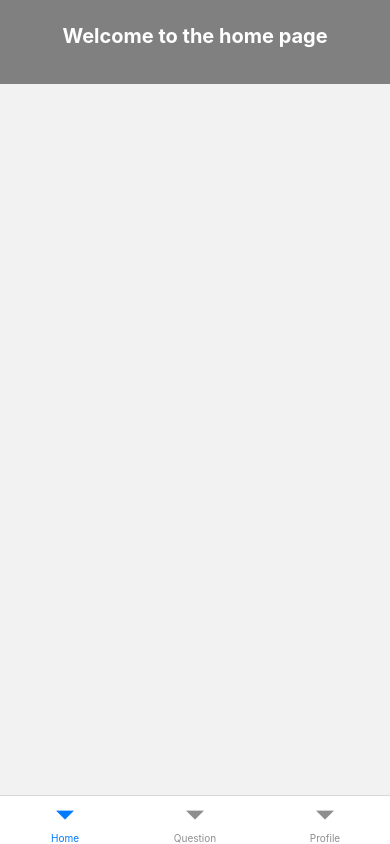
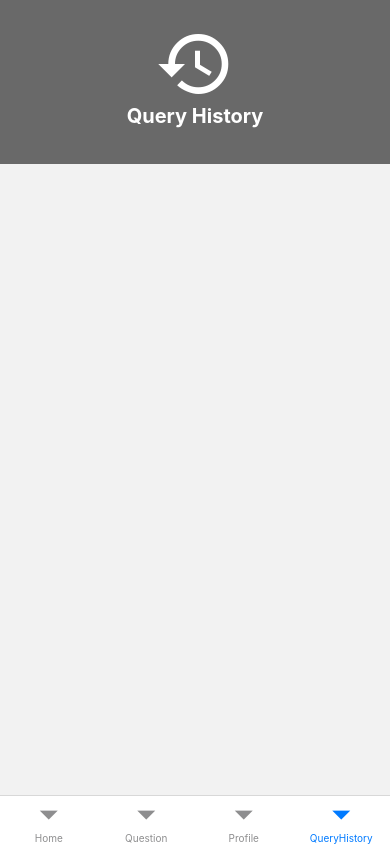
Before and after one commit to Gabriel-ADM/Guru, a React Native app: screen /QueryHistory in a window 390 px wide. Built offline with nearby package versions, Linux system fonts and the light colour scheme.

Commit message:
:rocket:

```diff
--- a/App.js
+++ b/App.js
@@ -7,6 +7,7 @@ import { createBottomTabNavigator } from "@react-navigation/bottom-tabs";
 import Home from "./screens/Home"
 import Profile from "./screens/Profile";
 import Question from "./screens/Question";
+import QueryHistory from "./screens/QueryHistory";
 
 const Tab = createBottomTabNavigator();
 
@@ -26,6 +27,10 @@ export default function App() {
         options={{
           headerShown: false
         }}/>
+        <Tab.Screen name="QueryHistory" component={QueryHistory}
+        options={{
+          headerShown: false,
+        }}/>
       </Tab.Navigator>
     </NavigationContainer>
   )
--- a/package.json
+++ b/package.json
@@ -11,13 +11,18 @@
   "dependencies": {
     "@expo/webpack-config": "^19.0.0",
     "@react-navigation/bottom-tabs": "^6.5.9",
+    "@react-navigation/material-bottom-tabs": "^6.2.17",
+    "@react-navigation/native": "^6.1.8",
     "expo": "~49.0.13",
     "expo-status-bar": "~1.6.0",
     "react": "18.2.0",
     "react-dom": "18.2.0",
     "react-native": "0.72.5",
+    "react-native-gesture-handler": "~2.12.0",
+    "react-native-paper": "^5.10.6",
     "react-native-safe-area-context": "4.6.3",
     "react-native-screens": "~3.22.0",
+    "react-native-vector-icons": "^10.0.0",
     "react-native-web": "~0.19.6"
   },
   "devDependencies": {
--- a/screens/Home.jsx
+++ b/screens/Home.jsx
@@ -14,7 +14,7 @@ const styles = StyleSheet.create(
             alignItems: 'center',
             justifyContent: 'center',
             padding: 24,
-            backgroundColor: 'gray',
+            backgroundColor: 'dimgrey',
           },
           paragraph: {
             margin: 12,
--- /dev/null
+++ b/screens/QueryHistory.jsx
@@ -0,0 +1,33 @@
+import { View, Text, StyleSheet } from "react-native";
+import Icon from 'react-native-vector-icons/MaterialIcons';
+
+export default function QueryHistory(){
+    return (
+        <View style={styles.container}>
+                    <Icon name="history" size={80} style={styles.icon}/>
+                    <Text style={styles.paragraph}>Query History</Text>
+        </View>
+    )
+}
+
+const styles = StyleSheet.create(
+    {
+        container: {
+            alignItems: 'center',
+            justifyContent: 'center',
+            padding: 24,
+            backgroundColor: 'dimgrey',
+        },
+        paragraph: {
+            margin: 12,
+            marginTop: 0,
+            fontSize: 20,
+            fontWeight: 'bold',
+            textAlign: 'center',
+            color: 'white'
+        },
+        icon: {
+            color: 'white'
+        }
+    }
+);
--- a/screens/Question.jsx
+++ b/screens/Question.jsx
@@ -23,7 +23,7 @@ const styles = StyleSheet.create(
             alignItems: 'center',
             justifyContent: 'center',
             padding: 24,
-            backgroundColor: 'gray',
+            backgroundColor: 'dimgrey',
           },
           paragraph: {
             margin: 12,
```
Also changed, not shown: 1 other file (tests, documents, lock files or other folders).
